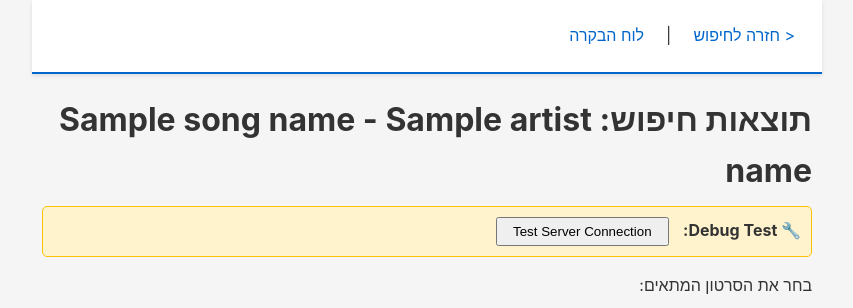
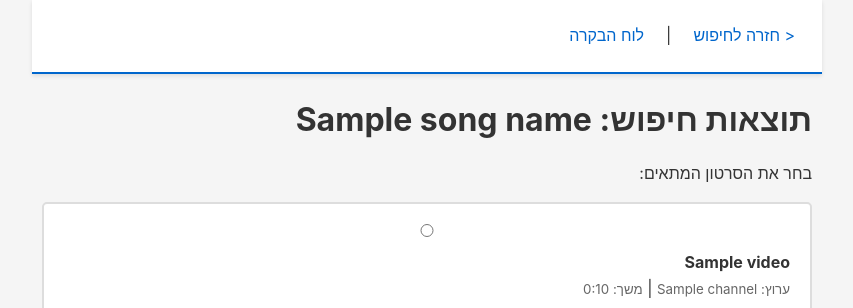
Before and after one commit to orfattal/dumb-music-player, a Flask app: template templates/admin_search_results.html in a window 1280 px wide. Shown: the top 308 px of the page, without its empty margins (213-1066 px from the left). Run offline with Flask 3, Linux system fonts and the light colour scheme; the template is opened without the code that fills it: most values are stand-ins (such as "Sample title", 1, 10 or a date in 2020); some libraries are stand-ins or nearby versions.

Commit message:
Simplify add song form and remove debug tools
Changes:
1. Removed debug test box from search results page
   - Removed test button and ping functionality
   - Cleaner UI without debug clutter

2. Simplified add song form to single input field
   - Combined song name and artist into one search field
   - Better UX - just type the full query like Google
   - Examples: "Shape of You Ed Sheeran" or "הדג נחש לא פריארים"
   - Added helpful placeholder and instructions

3. Updated backend to handle single search query
   - search_youtube() now takes single query parameter
   - admin_add_song route uses search_query instead of separate fields
   - admin_download_song route handles both old and new format
   - Generates filename from combined query

Benefits:
✅ Simpler, more intuitive search experience
✅ Faster to add songs (one field instead of two)
✅ More flexible - search any way you want
✅ Cleaner UI without debug elements

🤖 Generated with Claude Code

```diff
--- a/app.py
+++ b/app.py
@@ -73,10 +73,8 @@ def save_data(data):
         json.dump(data, f, indent=2, ensure_ascii=False)
 
 
-def search_youtube(song_name, artist_name, num_results=5):
+def search_youtube(query, num_results=5):
     """Search YouTube for a song and return top results with metadata."""
-    query = f"{song_name} {artist_name}"
-
     ydl_opts = {
         'quiet': True,
         'no_warnings': True,
@@ -315,21 +313,19 @@ def admin_add_song():
         print("SEARCH REQUEST STARTED", flush=True)
         print("="*80, flush=True)
 
-        song_name = request.form.get('song_name')
-        artist_name = request.form.get('artist_name')
+        search_query = request.form.get('search_query', '').strip()
 
-        print(f"Song Name: {song_name}", flush=True)
-        print(f"Artist Name: {artist_name}", flush=True)
+        print(f"Search Query: {search_query}", flush=True)
 
-        if not song_name or not artist_name:
-            print("ERROR: Missing song_name or artist_name", flush=True)
-            return render_template('admin_add_song.html', error='נא למלא שם שיר ושם אמן')
+        if not search_query:
+            print("ERROR: Missing search_query", flush=True)
+            return render_template('admin_add_song.html', error='נא למלא שדה חיפוש')
 
         # Search YouTube
         print("\n>>> CALLING search_youtube()...", flush=True)
         import time
         start_time = time.time()
-        search_results = search_youtube(song_name, artist_name)
+        search_results = search_youtube(search_query)
         elapsed_time = time.time() - start_time
         print(f"<<< search_youtube() COMPLETED in {elapsed_time:.2f} seconds", flush=True)
         print(f"Found {len(search_results)} results", flush=True)
@@ -339,14 +335,15 @@ def admin_add_song():
             return render_template('admin_add_song.html', error='לא נמצא שיר ביוטיוב')
 
         # Show search results
+        # For backward compatibility with the template, we'll pass the query as both song_name and artist_name
         print("\n>>> Rendering search results page...", flush=True)
         print("="*80, flush=True)
         print("SEARCH REQUEST COMPLETED", flush=True)
         print("="*80 + "\n", flush=True)
         return render_template('admin_search_results.html',
                              results=search_results,
-                             song_name=song_name,
-                             artist_name=artist_name)
+                             song_name=search_query,
+                             artist_name='')
 
     return render_template('admin_add_song.html')
 
@@ -381,11 +378,13 @@ def admin_download_song():
     youtube_url = request.form.get('youtube_url')
     youtube_title = request.form.get('youtube_title')
     youtube_thumbnail = request.form.get('youtube_thumbnail')
-    song_name = request.form.get('song_name')
-    artist_name = request.form.get('artist_name')
+    song_name = request.form.get('song_name', '')
+    artist_name = request.form.get('artist_name', '')
 
-    print(f"Song Name: {song_name}", flush=True)
-    print(f"Artist Name: {artist_name}", flush=True)
+    # Combine song_name and artist_name if both exist, otherwise use just song_name
+    search_query = f"{song_name} {artist_name}".strip() if artist_name else song_name
+
+    print(f"Search Query: {search_query}", flush=True)
     print(f"YouTube URL: {youtube_url}", flush=True)
     print(f"YouTube Title: {youtube_title}", flush=True)
 
@@ -393,8 +392,8 @@ def admin_download_song():
         print("ERROR: Missing youtube_url or youtube_title", flush=True)
         return redirect(url_for('admin_add_song'))
 
-    # Generate filename
-    safe_name = re.sub(r'[^\w\s-]', '', f"{song_name}-{artist_name}")
+    # Generate filename from search query
+    safe_name = re.sub(r'[^\w\s-]', '', search_query)
     safe_name = re.sub(r'[-\s]+', '-', safe_name)
     filename = f"{safe_name}.mp3"
 
@@ -420,11 +419,11 @@ def admin_download_song():
 
     if not success:
         print("ERROR: Download failed, re-rendering search results", flush=True)
-        search_results = search_youtube(song_name, artist_name)
+        search_results = search_youtube(search_query)
         return render_template('admin_search_results.html',
                              results=search_results,
-                             song_name=song_name,
-                             artist_name=artist_name,
+                             song_name=search_query,
+                             artist_name='',
                              error='שגיאה בהורדה מיוטיוב. אולי צריך לעדכן cookies?')
 
     print("\n>>> Adding song to database...", flush=True)
--- a/templates/admin_search_results.html
+++ b/templates/admin_search_results.html
@@ -8,18 +8,11 @@
     <a href="{{ url_for('admin_dashboard') }}">לוח הבקרה</a>
 </div>
 
-<h1>תוצאות חיפוש: {{ song_name }} - {{ artist_name }}</h1>
+<h1>תוצאות חיפוש: {{ song_name }}</h1>
 
 {% if error %}
 <div class="error">{{ error }}</div>
 {% endif %}
-
-<!-- Debug Test Button -->
-<div style="background: #fff3cd; border: 1px solid #ffc107; padding: 10px; margin: 10px 0; border-radius: 5px;">
-    <strong>🔧 Debug Test:</strong>
-    <button onclick="testPing()" style="margin-right: 10px; padding: 5px 15px;">Test Server Connection</button>
-    <span id="pingResult"></span>
-</div>
 
 <p>בחר את הסרטון המתאים:</p>
 
@@ -86,34 +79,6 @@ window.onload = function() {
         downloadTimer = null;
     }
 };
-
-// Test server connectivity
-function testPing() {
-    console.log('[TEST] Sending POST to /admin/ping');
-    document.getElementById('pingResult').textContent = '⏳ Testing...';
-
-    fetch('/admin/ping', {
-        method: 'POST',
-        headers: {
-            'Content-Type': 'application/x-www-form-urlencoded',
-        },
-        body: 'test=1'
-    })
-    .then(response => {
-        console.log('[TEST] Response status:', response.status);
-        return response.json();
-    })
-    .then(data => {
-        console.log('[TEST] Response data:', data);
-        document.getElementById('pingResult').textContent = '✅ Server reachable! Status: ' + data.status;
-        document.getElementById('pingResult').style.color = 'green';
-    })
-    .catch(error => {
-        console.error('[TEST] Error:', error);
-        document.getElementById('pingResult').textContent = '❌ Failed: ' + error.message;
-        document.getElementById('pingResult').style.color = 'red';
-    });
-}
 
 function dismissOverlay() {
     document.getElementById('loadingOverlay').style.display = 'none';
```
Also changed, not shown: templates/admin_add_song.html (+5 -5 lines).
